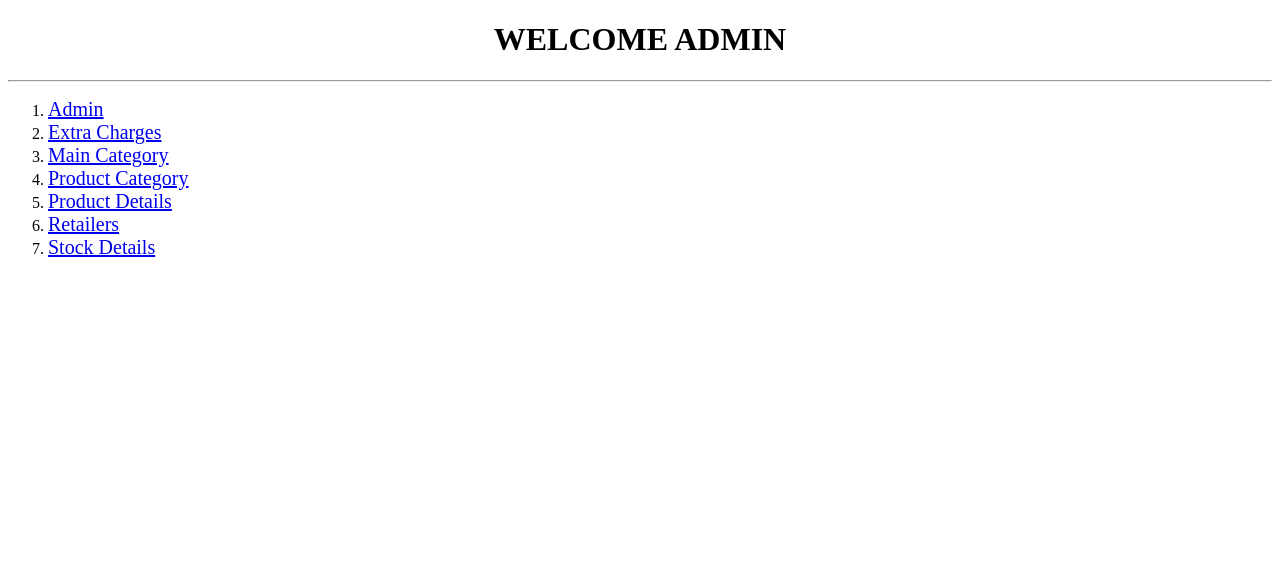
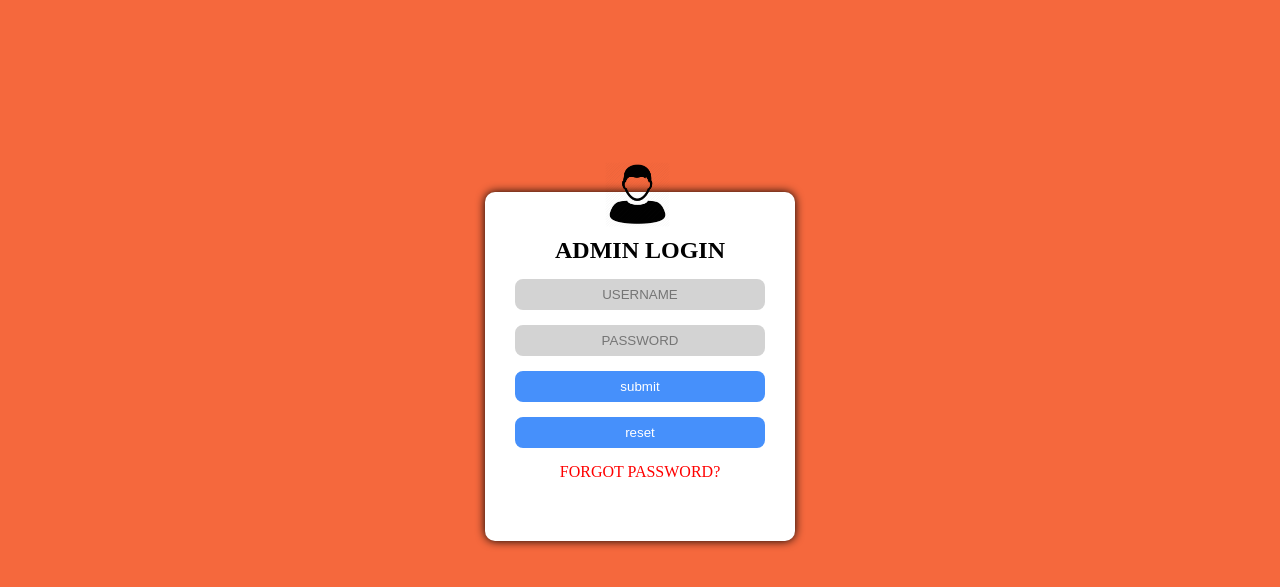
Before and after one commit to ashishnamdev09-09/prithvi_agency, a PHP site: page / in a window 1280 px wide. Shown: the top 587 px of the page. Run offline with PHP 8.4, Linux system fonts and the light colour scheme.

Commit message:
Add files via upload

```diff
--- a/index.php
+++ b/index.php
@@ -3,27 +3,23 @@
 <head>
     <meta charset="UTF-8">
     <title>Document</title>
-    <style>
-        a{
-        font-size: 20px;
-        }
-    </style>
+    <link rel="stylesheet" href="sty.css">
 
 </head>
 <body>
-      <center> <h1>WELCOME ADMIN</h1></center>
-      <hr/>
+ <form action="login_check.php" method="post">
+  <div class="container-box">
+     <div class="admin-img"></div>
+      <ul class="list">
+          <li><h2>ADMIN LOGIN</h2></li>
+          <li><input type="text" name="ad_username" placeholder="USERNAME"></li>
+          <li><input type="password" name="ad_password" placeholder="PASSWORD"></li>
+          <li><input type="submit" name="submit" value="submit"></li>
+          <li><input type="reset" name="reset" value="reset"></li>
+          <li style="color:red">FORGOT PASSWORD?</li>
+      </ul>
 
-      <ol>
-
-        <li> <a href="admin_view.php">Admin </a> <br></li>
-        <li><a href="extra_charges_view.php">Extra Charges </a></li>
-        <li><a href="main_category_view.php">Main Category</a></li>
-      <li>  <a href="product_category_view.php">Product Category</a><br></li>
-      <li>  <a href="product_details_view.php">Product Details</a><br></li>
-      <li> <a href="retailers_view.php">Retailers</a><br></li>
-        <li> <a href="stock_details_view.php">Stock Details</a></li>
-
-    </ol>
+  </div>
+</form>
 </body>
 </html>
--- /dev/null
+++ b/sty.css
@@ -0,0 +1,60 @@
+*{margin: 0;padding: 0;}
+body{
+    background-color: #f5683d;
+    padding-top: 24vh;
+}
+
+
+.container-box{
+            width: 250px;
+            height: auto;
+            padding: 45px 30px;
+            background-color: white;
+            border-radius: 10px;
+            box-shadow: 0 0 10px 0 #000;
+            margin:auto;
+            position: relative;
+
+        }
+
+.admin-img{
+    background: url('admin.png');
+    width:65px;
+    height:65px;
+    background-size: 100%;
+    position: absolute;
+    top:-30px;
+    left: 120px
+}
+
+
+
+.list{
+ list-style-type: none;
+    text-align: center;
+}
+
+.list li{
+    width: 250px;
+    margin-bottom: 15px;
+}
+
+.list li input{
+    width: 250px;
+    text-align: center;
+    padding: 8px 0px;
+    border:none;
+    background-color: #d3d3d3;
+    border-radius: 8px;
+}
+
+
+
+.list li input[type="submit"]{
+    background-color: #4690fb;
+    color: white;
+}
+.list li input[type="reset"]{
+    background-color: #4690fb;
+    color: white;
+}
```
Also changed, not shown: login_check.php (added, +40 -0 lines), admin.png (added).
